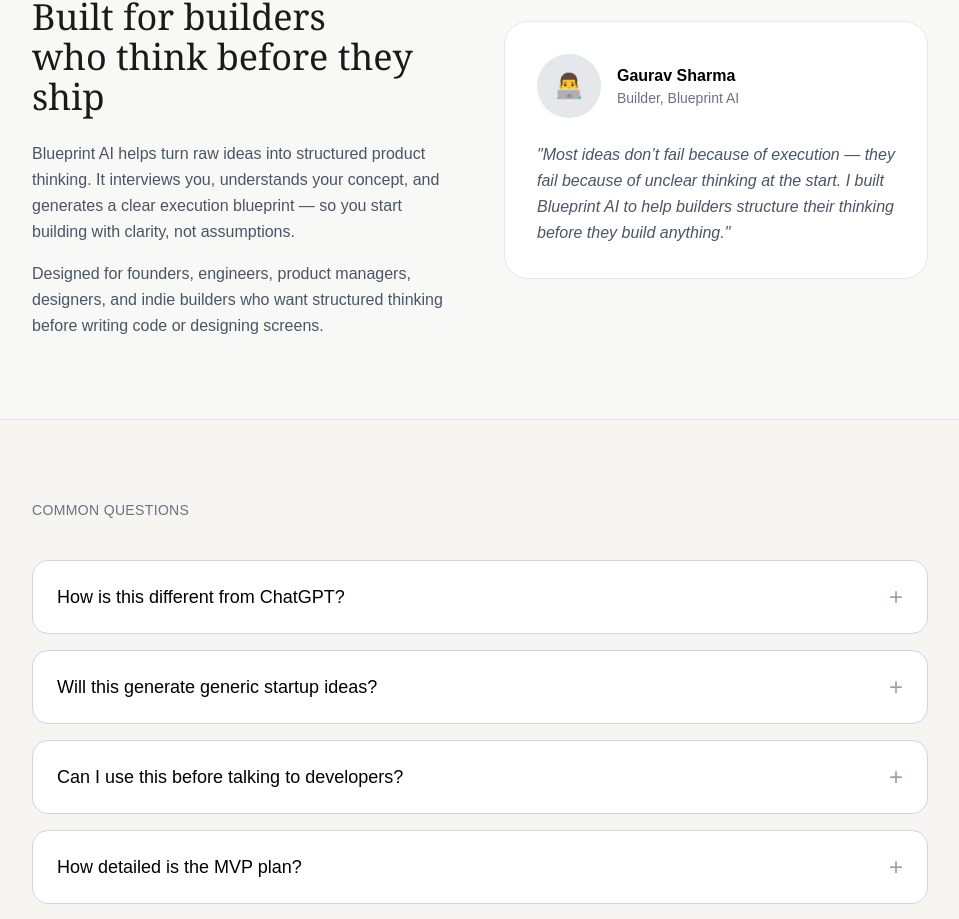
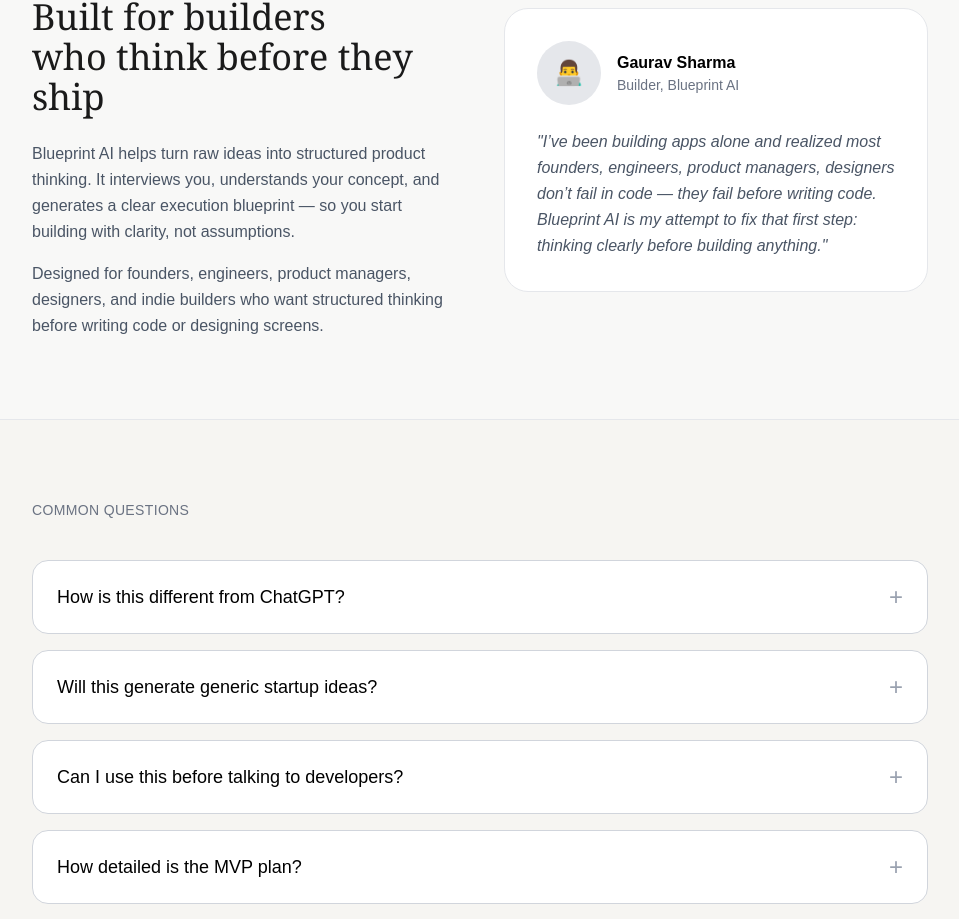
Before and after one commit to GouravSharma1916/blueprint-ai, a Next.js app: page / in a window 1280 px wide. Shown: the part 4238-5157 px from the top of the page, without its empty margins (160-1119 px from the left). Built offline with nearby package versions, Linux system fonts and the light colour scheme.

Commit message:
Update homepage

```diff
--- a/app/page.tsx
+++ b/app/page.tsx
@@ -520,8 +520,9 @@
       </div>
 
       <p className="mt-6 text-gray-600 leading-relaxed italic">
-        "Most ideas don’t fail because of execution — they fail because of unclear thinking at the start.
-        I built Blueprint AI to help builders structure their thinking before they build anything."
+        "I’ve been building apps alone and realized most founders, engineers, product managers, designers don’t fail in code —
+        they fail before writing code. Blueprint AI is my attempt to fix that first step:
+        thinking clearly before building anything."
       </p>
 
     </div>
```
